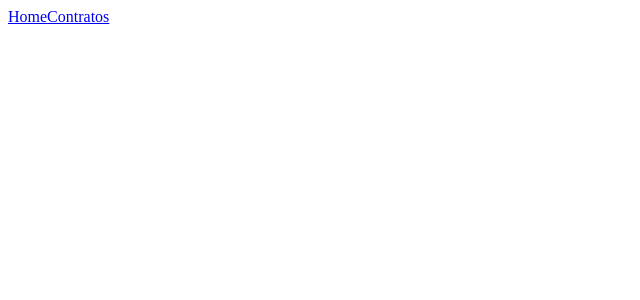
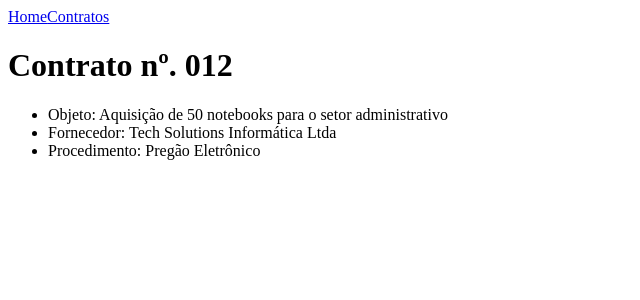
Before and after one commit to JoaoGuilhermeTP/gestao_de_contratos, a React (Vite) app: page /contratos/1 in a window 1280 px wide. Before the commit this address had no page. Shown: the top 300 px of the page, without its empty margins (0-640 px from the left). Built offline with nearby package versions, Linux system fonts and the light colour scheme.

Commit message:
Implement contract details page and update routing for contratos

```diff
--- a/src/App.jsx
+++ b/src/App.jsx
@@ -3,14 +3,21 @@ import { BrowserRouter, Routes, Route } from "react-router-dom";
 import ContratosPage from "./pages/contratosPage";
 import HomePage from "./pages/HomePage";
 import Navbar from "./components/NavBar";
+import { mockContratos } from "./mock/mockContratos";
+import { useState } from "react";
+import Contrato from "./components/Contrato";
 
 function App() {
+
+  const [contratos, setContratos] = useState(mockContratos);
+
   return (
     <BrowserRouter>
     <Navbar />
       <Routes>
         <Route path="/" element={<HomePage />} />
-        <Route path="/contratos" element={<ContratosPage />} />
+        <Route path="/contratos" element={<ContratosPage contratos={contratos} setContratos={setContratos} />} />
+        <Route path={`/contratos/:id`} element={<Contrato contratos={contratos} setContratos={setContratos} />} />
       </Routes>
     </BrowserRouter>
   );
--- /dev/null
+++ b/src/components/Contrato.jsx
@@ -0,0 +1,26 @@
+import { useParams } from "react-router-dom";
+
+export default function Contrato({ contratos, setContratos }) {
+  const { id } = useParams();
+
+  console.log(`Id is: ${id}`);
+
+  const contrato = contratos.find((contrato) => contrato.id === Number(id));
+
+  return (
+    <>
+      <h1>Contrato nº. {contrato.numero}</h1>
+      <ul>
+        <li>
+            Objeto: {contrato.objeto}
+        </li>
+        <li>
+            Fornecedor: {contrato.fornecedor}
+        </li>
+        <li>
+            Procedimento: {contrato.procedimento}
+        </li>
+      </ul>
+    </>
+  );
+}
--- a/src/components/TabelaContratos.jsx
+++ b/src/components/TabelaContratos.jsx
@@ -1,4 +1,5 @@
 import { useState } from "react";
+import { Link } from "react-router-dom";
 
 export default function TabelaContratos({ contratos, setContratos }) {
   const [filtros, setFiltros] = useState({
@@ -11,8 +12,10 @@ export default function TabelaContratos({ contratos, setContratos }) {
   });
 
   const contratosFiltrados = contratos.filter((contrato) => {
+
     const matchNumero =
       !filtros.numero || String(contrato.numero) === filtros.numero;
+
     const matchAno = !filtros.ano || String(contrato.ano) === filtros.ano;
 
     const matchObjeto =
@@ -115,7 +118,9 @@ export default function TabelaContratos({ contratos, setContratos }) {
               {contratosFiltrados.map((contrato) => (
                 <tr key={contrato.id}>
                   <td>
+                    <Link to={`/contratos/${contrato.id}`}>
                     {contrato.numero}/{contrato.ano}
+                    </Link>
                   </td>
                   <td>{contrato.objeto}</td>
                   <td>{contrato.fornecedor}</td>
--- a/src/pages/contratosPage.jsx
+++ b/src/pages/contratosPage.jsx
@@ -3,9 +3,7 @@ import TabelaContratos from "../components/TabelaContratos";
 import AddContratoForm from "../components/AddContratoForm";
 import { mockContratos } from "../mock/mockContratos";
 
-export default function ContratosPage() {
-
-  const [contratos, setContratos] = useState(mockContratos);
+export default function ContratosPage({contratos, setContratos}) {
 
   return (
     <>
```
